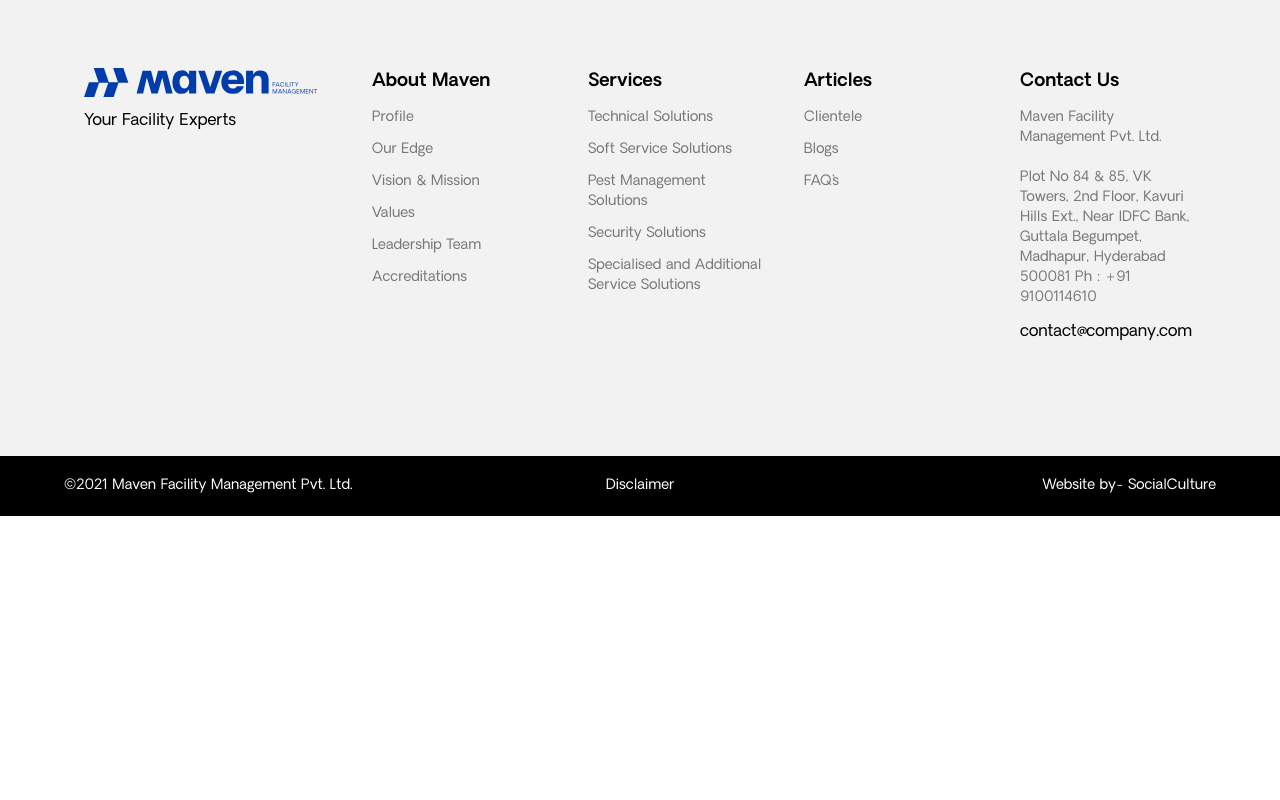
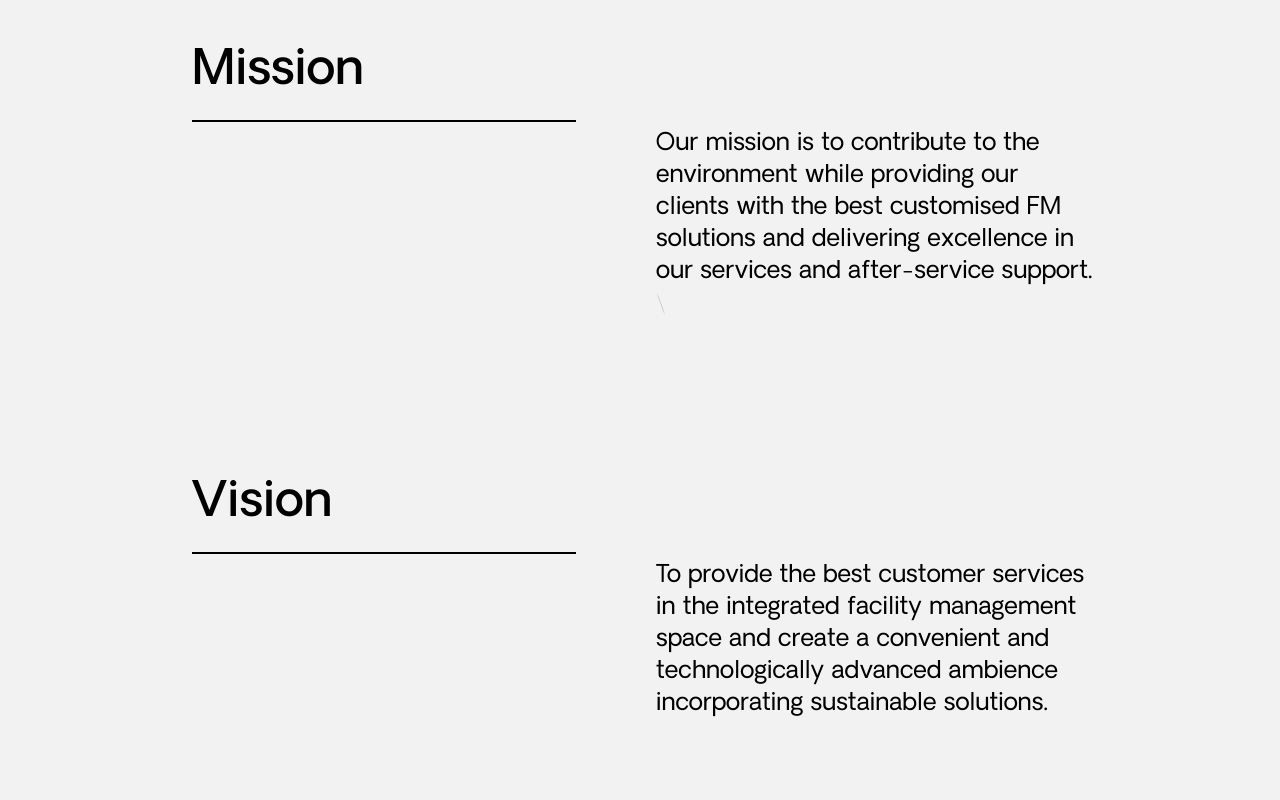
Before and after one commit to viveksinghup/vuestore, a Vue app: page /about in a window 1280 px wide. Shown: the part 2580-3380 px from the top of the page. Before the commit the page ends 3096 px from the top, so only its background shows below. Built offline with nearby package versions, Linux system fonts and the light colour scheme.

Commit message:
API added

```diff
--- a/src/components/common/EnquiryForm.vue
+++ b/src/components/common/EnquiryForm.vue
@@ -17,6 +17,7 @@
         <input
           type="text"
           name="name"
+          v-model="data.name"
           placeholder=" "
           required
           class="
@@ -47,6 +48,7 @@
         <input
           type="email"
           name="email"
+          v-model="data.email"
           placeholder=" "
           class="
             pt-3
@@ -75,6 +77,7 @@
         <input
           type="number"
           name="phone"
+          v-model="data.phone"
           placeholder=" "
           class="
             pt-3
@@ -104,6 +107,7 @@
           type="email"
           name="email"
           placeholder=" "
+          v-model="data.area"
           class="
             pt-3
             pb-2
@@ -130,6 +134,7 @@
       <div class="relative z-0 w-full mb-8">
         <textarea
           type="email"
+          v-model="data.message"
           name="email"
           placeholder=" "
           class="
@@ -163,6 +168,7 @@
               type="checkbox"
               name="radio"
               value="1"
+              v-model="data.agree"
               class="
                 mr-2
                 border-2 border-gray-300
@@ -177,6 +183,7 @@
       <button
         id="button"
         type="button"
+        @click="submitForm()"
         class="
           w-full
           px-6
@@ -190,13 +197,56 @@
           outline-none bg-brandBlue hover:bg-darkBlue
           hover:shadow-lg
           focus:outline-none
-        "
-      >
+        ">
         Submit
       </button>
     </form>
   </div>
 </template>
+<script>
+import axios from 'axios';
+
+export default {
+  name: "Home",
+  data() {
+    return {
+      data:{},
+    };
+  },
+  methods:{
+    submitForm(){
+      console.log(this.data)
+      var optionAxios = {
+            headers: {
+                'Content-Type': 'application/x-www-form-urlencoded'
+            }
+        }
+      axios
+      .post('http://vikash.programsmagic.com/mail', this.data, optionAxios)
+      .then(response => {
+        console.log(response)
+      })
+      .catch(error => {
+        console.log(error)
+        this.errored = true
+      })
+    },
+    setData(){
+      this.data = {
+        name: '',
+        email: '',
+        phone: '',
+        area: '',
+        message: '',
+        agree: false
+      }
+    }
+  },
+  created(){
+    this.setData()
+  }
+};
+</script>
 <style lang="postcss" scoped>
 .-z-1 {
     z-index: -1;
--- a/src/components/pages/About.vue
+++ b/src/components/pages/About.vue
@@ -91,6 +91,57 @@
    <section>
     <img src="@/assets/images/businessman.png" class="w-full h-auto" />
   </section>
+  <section>
+    <div class="container mx-auto md:px-16 py-20">
+      <div class="flex flex-col text-center md:text-left md:flex-row">
+        <div class="flex flex-col items-left md:w-1/2">
+          <div class="text-2xl md:text-5xl font-medium">Mission</div>
+          <div class="h-0.5 hidden md:flex w-96 bg-black mt-6 mb-4"></div>
+        </div>
+        <div
+          class="
+            px-20
+            md:w-2/3
+            flex-shrink-0
+            text-lg
+            md:text-2xl
+            mt-20
+            md:mt-20
+          "
+        >
+        <p>
+        Our mission is to contribute to the environment while providing our clients with the best customised FM solutions and delivering excellence in our services and after-service support.  \
+        </p>
+        </div>
+      </div>
+    </div>
+  </section>
+  <section>
+    <div class="container mx-auto md:px-16 py-20">
+      <div class="flex flex-col text-center md:text-left md:flex-row">
+        <div class="flex flex-col items-left md:w-1/2">
+          <div class="text-2xl md:text-5xl font-medium">Vision</div>
+          <div class="h-0.5 hidden md:flex w-96 bg-black mt-6 mb-4"></div>
+        </div>
+        <div
+          class="
+            px-20
+            md:w-2/3
+            flex-shrink-0
+            text-lg
+            md:text-2xl
+            mt-20
+            md:mt-20
+          "
+        >
+        <p>
+        To provide the best customer services in the integrated facility management space and create a convenient and technologically advanced ambience incorporating sustainable solutions.
+        </p>
+        </div>
+      </div>
+    </div>
+  </section>
+
 
 </template>
 
```
Also changed, not shown: src/components/pages/Home.vue (+2 -5 lines).
